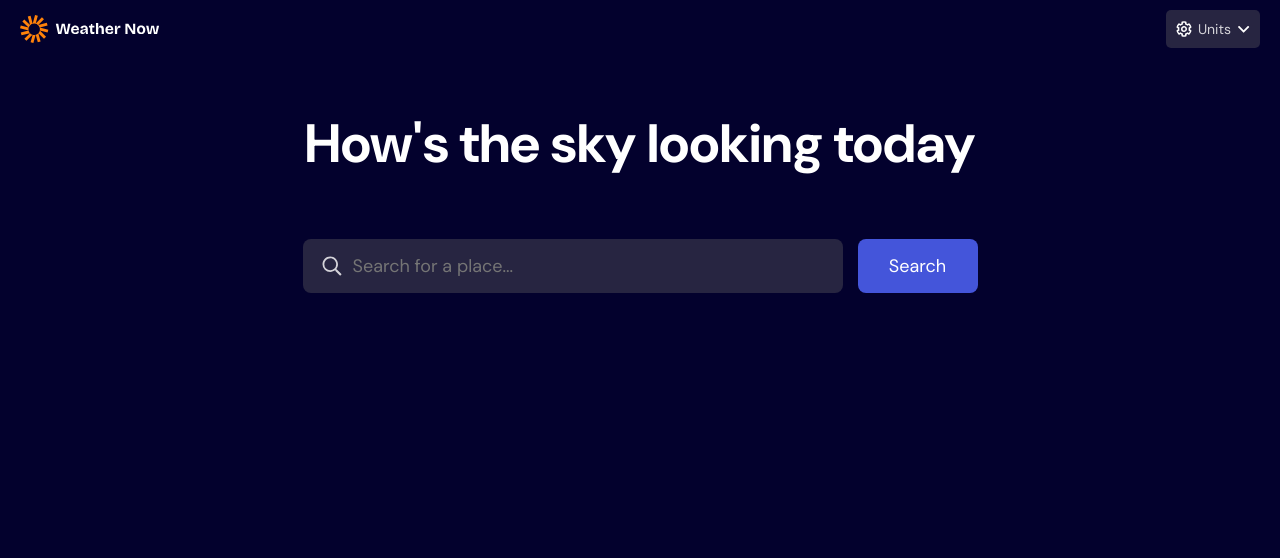
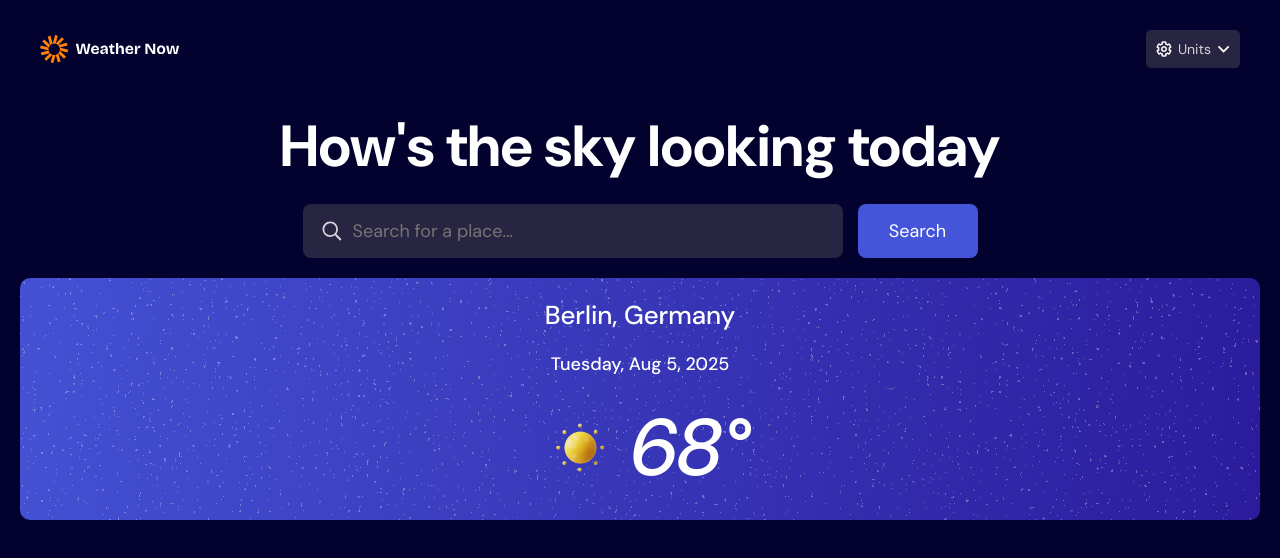
Before and after one commit to santiagodev10/Weather-App, a React (Vite) app: page / in a window 1280 px wide. Shown: the top 558 px of the page. Built offline with nearby package versions, Linux system fonts and the light colour scheme.

Commit message:
feat: add WeatherSummary component and its children components WeatherHeroCard and WeatherDetailsGrid

```diff
--- a/src/assets/styles/global.css
+++ b/src/assets/styles/global.css
@@ -44,4 +44,5 @@ html, * {
 
 body {
     background-color: var(--Neutral-900);
+    padding: 2rem;
 }
--- a/src/assets/styles/variables.css
+++ b/src/assets/styles/variables.css
@@ -22,5 +22,8 @@
     --font-heading: 'Bricolage Grotesque', system-ui, sans-serif;
 
     /*FONT SIZES*/
+    --font-size-xxl: 8rem;
+    --font-size-xl: 5.8rem;
+    --font-size-lg: 2.6rem;
     --font-size-base: 1.8rem;
 }
--- a/src/components/layout/Header/Header.module.css
+++ b/src/components/layout/Header/Header.module.css
@@ -6,7 +6,7 @@
 }
 
 .title {
-    font-size: 3rem;
+    font-size: var(--font-size-xl);
     font-family: var(--font-heading);
     text-align: center;
 }
--- a/src/components/layout/Layout.jsx
+++ b/src/components/layout/Layout.jsx
@@ -1,5 +1,6 @@
 import Header from './Header/Header';
 import Search  from './Search/Search';
+import WeatherSummary from './WeatherSummary/WeatherSummary';
 
 const Layout = () => {
     return (
@@ -7,6 +8,7 @@ const Layout = () => {
             <Header />
             <main>
                 <Search />
+                <WeatherSummary />
             </main>
         </>
     );
--- a/src/components/layout/Search/Search.module.css
+++ b/src/components/layout/Search/Search.module.css
@@ -1,7 +1,6 @@
 .title {
     margin-top: 4rem;
-    padding: 2rem;
-    font-size: 5.4rem;
+    font-size: var(--font-size-xl);
     text-align: center;
 }
 
@@ -12,7 +11,7 @@
     align-items: center;
     gap: 1rem;
     margin-top: 2rem;
-    padding: 2rem;
+    padding: 0 0 2rem 0;
 }
 
 .field-styles {
--- /dev/null
+++ b/src/components/layout/WeatherSummary/WeatherHeroCard/WeatherHeroCard.jsx
@@ -0,0 +1,18 @@
+import styles from "./WeatherHeroCard.module.css"
+
+const WeatherHeroCard = () => {
+    return (
+        <div className={styles["main-container"]}>
+            <h2 className={styles["weather-location"]}>Berlin, Germany</h2>
+            <h3 className={styles["weather-date"]}>Tuesday, Aug 5, 2025</h3>
+            <div className={styles["temperature-container"]}>
+                <h4 className={styles["weather-temperature"]}>68°</h4>
+                <figure className={styles["weather-image-container"]}>
+                    <img className={styles["weather-image"]} src="/images/icon-sunny.webp" alt="weather image" />
+                </figure>
+            </div>
+        </div>
+    )
+}
+
+export default WeatherHeroCard;
--- /dev/null
+++ b/src/components/layout/WeatherSummary/WeatherHeroCard/WeatherHeroCard.module.css
@@ -0,0 +1,46 @@
+.main-container {
+    display: flex;
+    flex-direction: column;
+    align-items: center;
+    justify-content: center;
+    gap: 2rem;
+    border-radius: 1rem;
+    padding: 2rem;
+    background-image: url("/images/bg-today-small.svg");
+    background-repeat: no-repeat;
+    background-size: cover;
+    background-position: center;
+}
+
+.weather-location {
+    font-size: var(--font-size-lg);
+    font-weight: 500;
+}
+
+.weather-date {
+    font-size: var(--font-size-base);
+    font-weight: 500;
+}
+
+.temperature-container {
+    width: 100%;
+    display: flex;
+    flex-direction: row-reverse;
+    align-items: center;
+    justify-content: center;
+}
+
+.weather-temperature {
+    font-size: var(--font-size-xxl);
+    font-weight: 500;
+    font-style: italic;
+}
+
+.weather-image-container {
+    width: 10rem;
+}
+
+.weather-image {
+    width: 100%;
+    height: auto;
+}
--- /dev/null
+++ b/src/components/layout/WeatherSummary/WeatherSummary.jsx
@@ -0,0 +1,12 @@
+import WeatherHeroCard from "./WeatherHeroCard/WeatherHeroCard";
+// import WeatherDetailsGrid from "./WeatherDetailsGrid";
+
+const WeatherSummary = () => {
+    return (
+        <section>
+            <WeatherHeroCard />
+        </section>
+    )
+}
+
+export default WeatherSummary;
```
Also changed, not shown: src/components/layout/WeatherSummary/WeatherDetailsGrid/WeatherDetailsGrid.jsx (added), src/components/layout/WeatherSummary/WeatherDetailsGrid/WeatherDetailsGrid.module.css (added).
